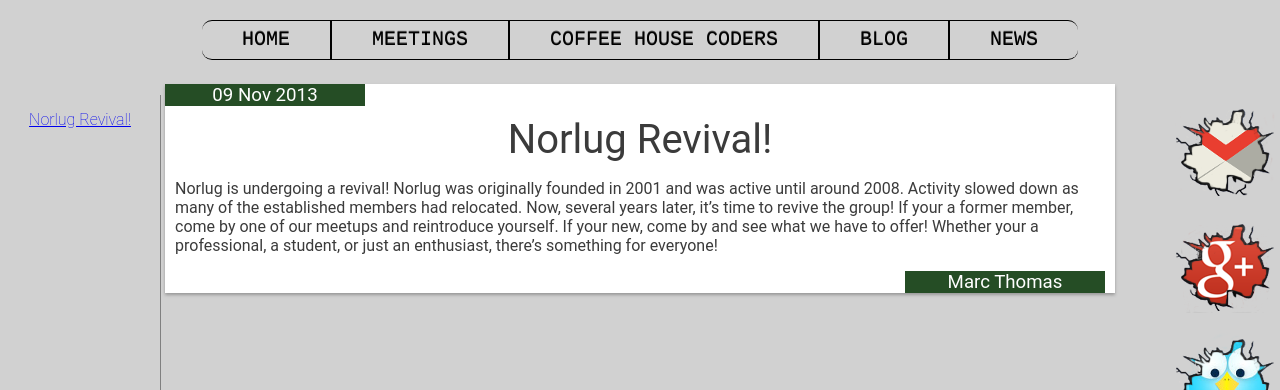
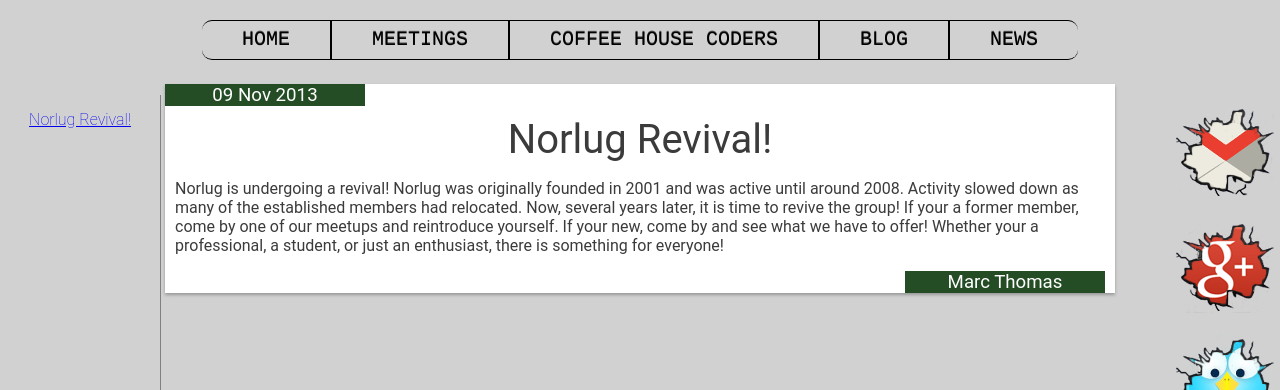
Before and after one commit to norlug/norlug.github.io, a Jekyll site: the page built from blog/index.html, in a window 1280 px wide. Shown: the top 390 px of the page. Built offline with Jekyll 4.4.1, drawn with Linux system fonts in a browser that asks for light colours.

Commit message:
Updated text errors.

```diff
--- a/_posts/2013-11-10-NorlugRevival.markdown
+++ b/_posts/2013-11-10-NorlugRevival.markdown
@@ -1,10 +1,9 @@
 ---
-layout: post
+layout: blogTemplate
 title:  "Norlug Revival!"
 category: "blog"
 author: "Marc Thomas"
 date:   2013-11-09 12:00:00
-categories: Example
 ---
 
-Norlug is undergoing a revival! Norlug was originally founded in 2001 and was active until around 2008. Activity slowed down as many of the established members had relocated. Now, several years later, it's time to revive the group! If your a former member, come by one of our meetups and reintroduce yourself. If your new, come by and see what we have to offer! Whether your a professional, a student, or just an enthusiast, there's something for everyone!
+Norlug is undergoing a revival! Norlug was originally founded in 2001 and was active until around 2008. Activity slowed down as many of the established members had relocated. Now, several years later, it is time to revive the group! If your a former member, come by one of our meetups and reintroduce yourself. If your new, come by and see what we have to offer! Whether your a professional, a student, or just an enthusiast, there is something for everyone!
```
